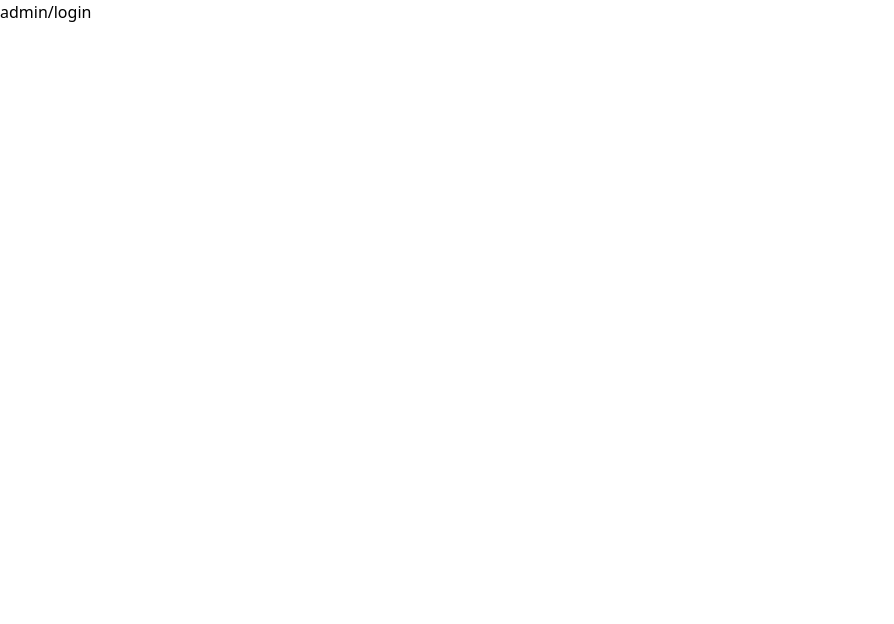
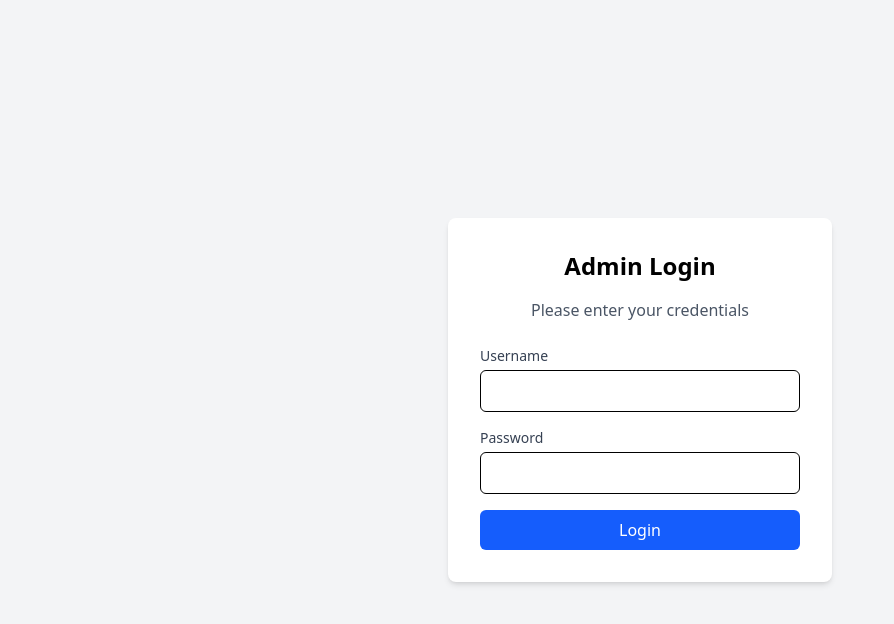
Before and after one commit to MANIRUTHVIK/-Airfare-RouteFinder_frontend, a Next.js app: page /admin/login in a window 1280 px wide. Shown: the top 624 px of the page, without its empty margins (0-894 px from the left). Built offline with nearby package versions, Linux system fonts and the light colour scheme.

Commit message:
Integrated login UI with API, handled token storage and dashboard redirect

```diff
--- /dev/null
+++ b/app/Components/Login.tsx
@@ -0,0 +1,111 @@
+"use client";
+
+import React, { useState, useEffect } from "react";
+import { useRouter } from "next/navigation";
+import axios from "axios";
+import Cookies from "js-cookie";
+import ClipLoader from "react-spinners/ClipLoader";
+
+const Login: React.FC = () => {
+  const [username, setUsername] = useState("");
+  const [password, setPassword] = useState("");
+  const [error, setError] = useState("");
+  const [loading, setLoading] = useState(false);
+  const router = useRouter();
+
+  // Redirect if token already exists
+  useEffect(() => {
+    const token = Cookies.get("access_token");
+    if (token) {
+      router.push("/admin/dashboard");
+    }
+  }, [router]);
+
+  const handleLogin = async (e: React.FormEvent) => {
+    e.preventDefault();
+    setError("");
+    setLoading(true);
+
+    try {
+      const response = await axios.post(
+        `${process.env.NEXT_PUBLIC_BACKEND_API}/auth/login`,
+        { username, password }
+      );
+
+      const { access_token } = response.data;
+      Cookies.set("access_token", access_token, { expires: 0.25 }); // 6 hours
+      router.push("/admin/dashboard");
+    } catch (err: any) {
+      if (err.response) {
+        setError(
+          `Login failed: ${err.response.status} - ${
+            err.response.data?.message || "Invalid credentials"
+          }`
+        );
+      } else if (err.request) {
+        setError("No response from server. Please try again later.");
+      } else {
+        setError("Login request failed.");
+      }
+    }
+
+    setLoading(false);
+    setUsername("");
+    setPassword("");
+  };
+
+  return (
+    <div className="flex items-center justify-center min-h-screen bg-gray-100">
+      <div className="bg-white shadow-md rounded-lg p-8 w-full max-w-sm">
+        <h1 className="text-2xl font-bold text-center mb-4">Admin Login</h1>
+        <p className="text-center text-gray-600 mb-6">
+          Please enter your credentials
+        </p>
+
+        <form onSubmit={handleLogin} className="space-y-4">
+          <div>
+            <label className="block text-sm font-medium text-gray-700">
+              Username
+            </label>
+            <input
+              type="text"
+              name="username"
+              required
+              value={username}
+              onChange={(e) => setUsername(e.target.value)}
+              className="mt-1 w-full px-3 py-2 border rounded-md focus:outline-none focus:ring-2 focus:ring-blue-600"
+            />
+          </div>
+
+          <div>
+            <label className="block text-sm font-medium text-gray-700">
+              Password
+            </label>
+            <input
+              type="password"
+              name="password"
+              required
+              value={password}
+              onChange={(e) => setPassword(e.target.value)}
+              className="mt-1 w-full px-3 py-2 border rounded-md focus:outline-none focus:ring-2 focus:ring-blue-600"
+            />
+          </div>
+
+          {error && <p className="text-red-500 text-sm text-center">{error}</p>}
+
+          <button
+            type="submit"
+            disabled={loading}
+            className={`w-full flex items-center justify-center gap-2 bg-blue-600 text-white py-2 rounded-md hover:bg-blue-700 transition duration-200 ${
+              loading ? "opacity-70 cursor-not-allowed" : ""
+            }`}
+          >
+            {loading ? <ClipLoader size={20} color="#ffffff" /> : "Login"}
+          </button>
+        </form>
+      </div>
+    </div>
+  );
+};
+
+export default Login;
--- a/app/admin/dashboard/page.tsx
+++ b/app/admin/dashboard/page.tsx
@@ -1,7 +1,13 @@
 import React from "react";
 
 const Dashboard = () => {
-  return <div>admin/dashboard</div>;
+  return (
+    <div>
+      <h1>Dashboard</h1>
+      <p>Welcome to the admin dashboard!</p>
+      <button>Logout</button>
+    </div>
+  );
 };
 
 export default Dashboard;
--- a/app/admin/login/page.tsx
+++ b/app/admin/login/page.tsx
@@ -1,7 +1,8 @@
+import Login from "@/app/Components/Login";
 import React from "react";
 
-const Login = () => {
-  return <div>admin/login</div>;
+const login = () => {
+  return <Login />;
 };
 
-export default Login;
+export default login;
--- a/app/page.tsx
+++ b/app/page.tsx
@@ -8,13 +8,16 @@ interface City {
   imageUrl: string;
 }
 
-// This function fetches data on the server before rendering
 async function getCities() {
   try {
     const response = await fetch(
-      "https://airfareandroutefinder.onrender.com/cities",
+      `${process.env.NEXT_PUBLIC_BACKEND_API}/cities`,
       {
-        next: { revalidate: 3600 }, // Optional: cache data for 1 hour
+        method: "GET",
+        headers: {
+          "Content-Type": "application/json",
+        },
+        next: { revalidate: 60 }, // Cache data for 1 minute
       }
     );
     if (!response.ok) {
--- a/package.json
+++ b/package.json
@@ -9,14 +9,18 @@
     "lint": "next lint"
   },
   "dependencies": {
+    "axios": "^1.11.0",
+    "js-cookie": "^3.0.5",
     "lucide-react": "^0.536.0",
     "next": "15.4.5",
     "react": "19.1.0",
     "react-dom": "19.1.0",
-    "react-loading-skeleton": "^3.5.0"
+    "react-loading-skeleton": "^3.5.0",
+    "react-spinners": "^0.17.0"
   },
   "devDependencies": {
     "@tailwindcss/postcss": "^4",
+    "@types/js-cookie": "^3.0.6",
     "@types/node": "^20",
     "@types/react": "^19",
     "@types/react-dom": "^19",
```
Also changed, not shown: 1 other file (tests, documents, lock files or other folders).
